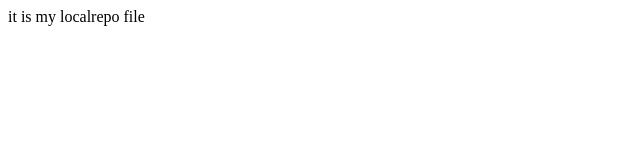
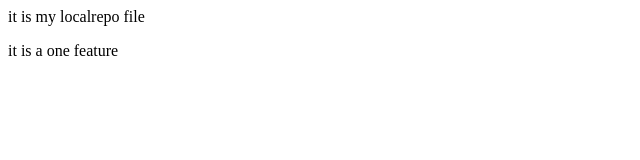
Before and after one commit to prachi-max/localRepo, a plain HTML site: page index.html in a window 1280 px wide. Shown: the full height of the page, 0-640 px from the left. Drawn offline with Linux system fonts and the light colour scheme.

Commit message:
add one line

```diff
--- a/index.html
+++ b/index.html
@@ -1 +1,2 @@
 <p>it is my localrepo  file</p>
+<p>it is a one feature</p>
```
